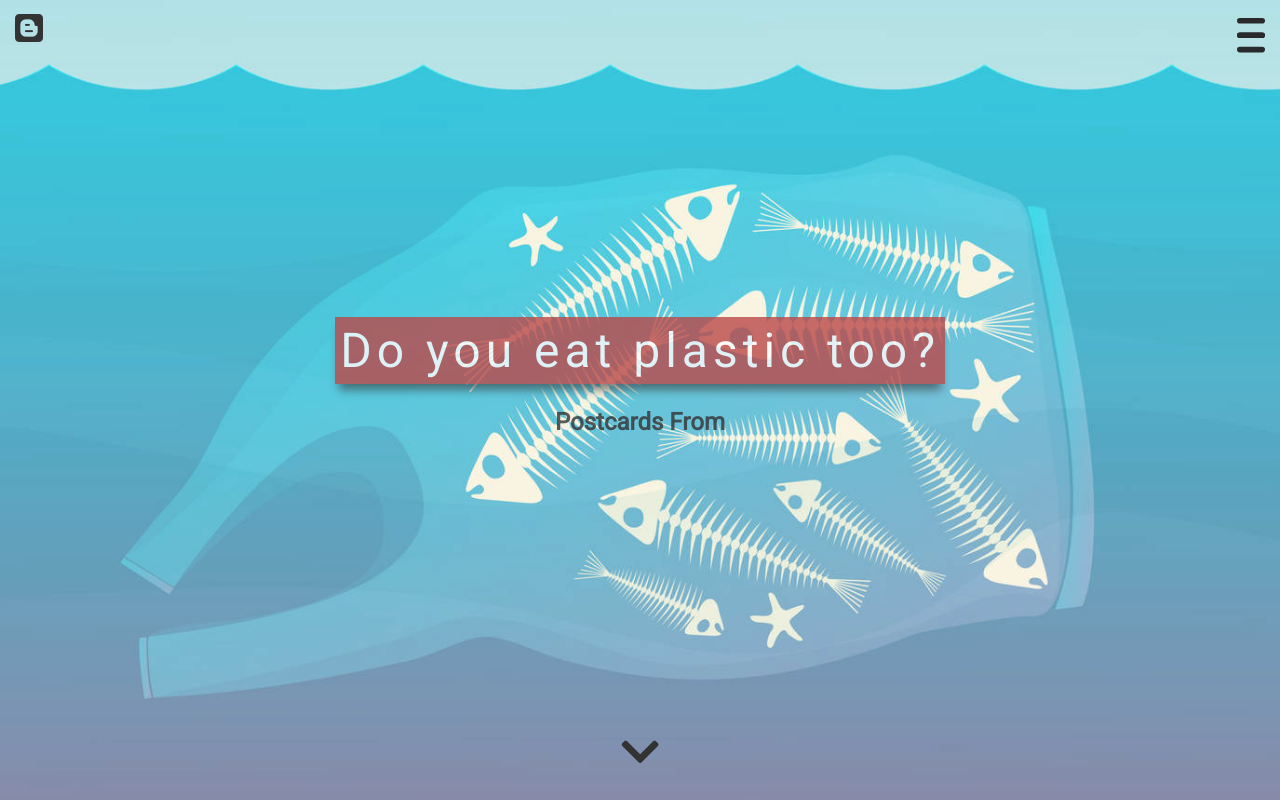
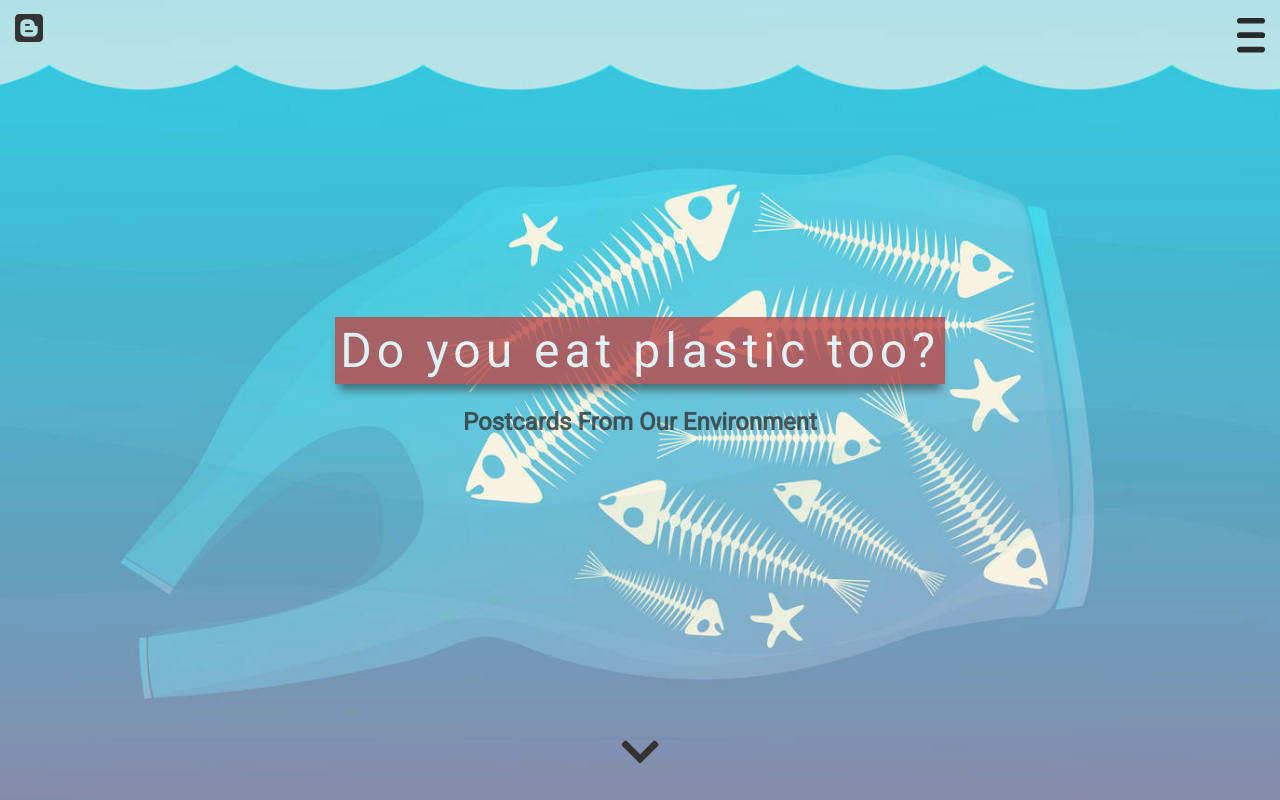
Before and after one commit to tompreiss/no-plastic-waste, a plain HTML site: page index.html in a window 1280 px wide. Shown: the top 800 px of the page. Drawn offline with nearby package versions, Linux system fonts and the light colour scheme.

Commit message:
Update index.html

```diff
--- a/index.html
+++ b/index.html
@@ -35,7 +35,7 @@
     <a href="#bgimg-2" class="arrow"><i class="fas fa-chevron-down"></i></a>
         <div id="header">
           <h1>Do you eat plastic too?</h1>
-          <p>Postcards From</p>
+          <p>Postcards From Our Environment</p>
       </div>
   </section>
   <section class="bgimg-2">
```
